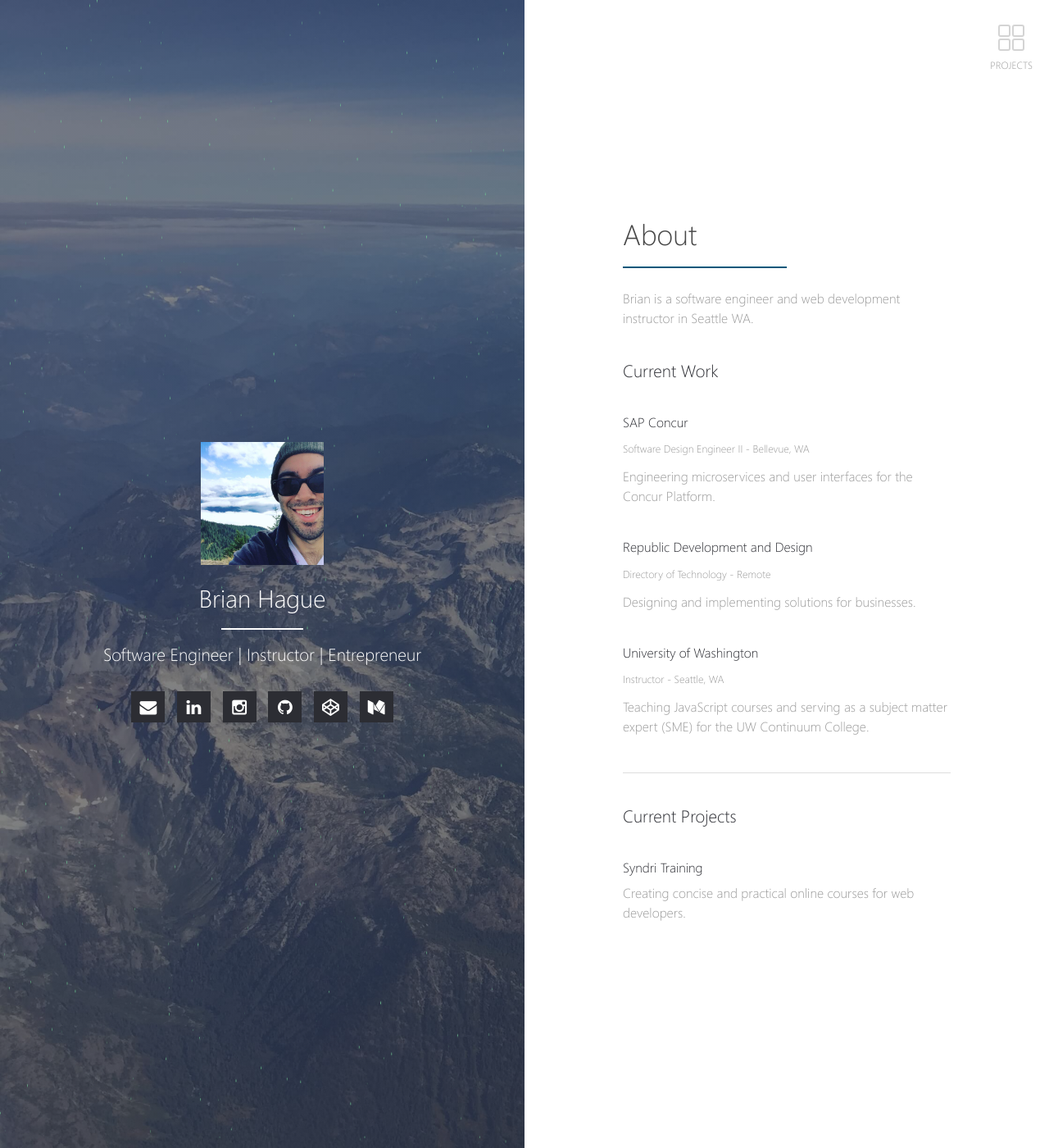
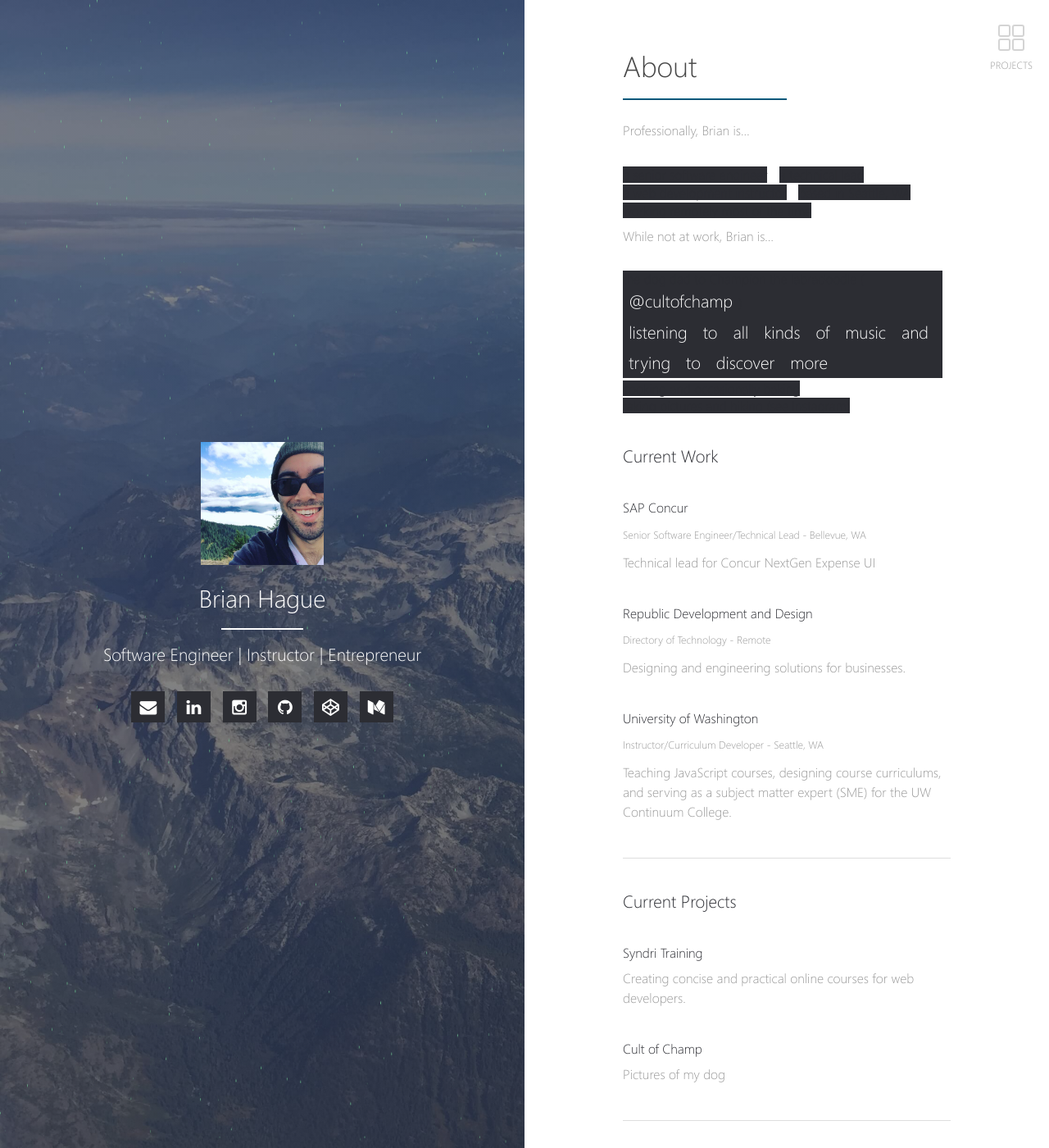
Before and after one commit to bhague1281/bhague1281.github.io, a Jekyll site: the page built from index.md, in a window 1280 px wide and 1400 px high. Shown: the whole window at 82% size. Built offline with Jekyll 4.4.1, drawn with Linux system fonts in a browser that asks for light colours; our own code applies the rules of GitHub Pages for plain Markdown files; some of the changed text lies outside the part shown.

Commit message:
update page

```diff
--- a/index.md
+++ b/index.md
@@ -4,26 +4,38 @@ layout: home
 
 # About
 
-Brian is a software engineer and web development instructor in Seattle WA.
+Professionally, Brian is...
+* a senior software engineer
+* a technical lead
+* a web development instructor
+* based in Seattle, WA
+* working remotely most of the time
+
+While not at work, Brian is...
+
+* the dog dad to Champion the labradoodle ([@cultofchamp](https://www.instagram.com/cultofchamp/){:target="_blank"})
+* [listening](https://www.youtube.com/watch?v=XhflnGpsvsQ){:target="_blank"} [to](https://www.youtube.com/watch?v=qkk5wViJo-I){:target="_blank"} [all](https://www.youtube.com/watch?v=3Yd4GG3bed0){:target="_blank"} [kinds](https://www.youtube.com/watch?v=05v4nfUmBYI){:target="_blank"} [of](https://www.youtube.com/watch?v=2YGd3UFSfKo){:target="_blank"} [music](https://www.youtube.com/watch?v=a9wnbPUgq6c){:target="_blank"} [and](https://www.youtube.com/watch?v=FzfKn-hlZwo){:target="_blank"} [trying](https://www.youtube.com/watch?v=08qd-vsHbaY){:target="_blank"} [to](https://www.youtube.com/watch?v=vjU9_MIMYPs){:target="_blank"} [discover](https://www.youtube.com/watch?v=9sfYpolGCu8){:target="_blank"} [more](https://www.youtube.com/watch?v=fbNDJRwXKGc){:target="_blank"}
+* cooking and occasionally baking
+* taking pictures and hiking (see Instagram)
 
 ### Current Work
 
 #### [SAP Concur](https://www.concur.com/){:target="_blank"}
-<small>Software Design Engineer II - Bellevue, WA</small>
+<small>Senior Software Engineer/Technical Lead - Bellevue, WA</small>
 
-Engineering microservices and user interfaces for the Concur Platform.
+Technical lead for Concur NextGen Expense UI
 
 #### [Republic Development and Design](https://wetherepublic.io/){:target="_blank"}
 <small>Directory of Technology - Remote</small>
 
-Designing and implementing solutions for businesses.
+Designing and engineering solutions for businesses.
 
 #### [University of Washington](https://www.pce.uw.edu/){:target="_blank"}
-<small>Instructor - Seattle, WA</small>
+<small>Instructor/Curriculum Developer - Seattle, WA</small>
 
-Teaching JavaScript courses and serving as a subject matter expert (SME) for the UW Continuum College.
+Teaching JavaScript courses, designing course curriculums, and serving as a subject matter expert (SME) for the UW Continuum College.
 
-<br>
+<br />
 
 ---
 
@@ -31,3 +43,18 @@ Teaching JavaScript courses and serving as a subject matter expert (SME) for the
 
 #### [Syndri Training](https://syndritraining.com/){:target="_blank"}
 Creating concise and practical online courses for web developers.
+
+#### [Cult of Champ](https://www.instagram.com/cultofchamp/){:target="_blank"}
+Pictures of my dog
+
+<br />
+
+---
+
+### FAQ
+
+#### Where are your blog posts?
+You can see them on [Medium](https://medium.com/@brianhague){:target="_blank"}
+
+#### Where is your resume?
+Please inquire at [bhague1281@gmail.com](mailto:bhague1281@gmail.com)
```
